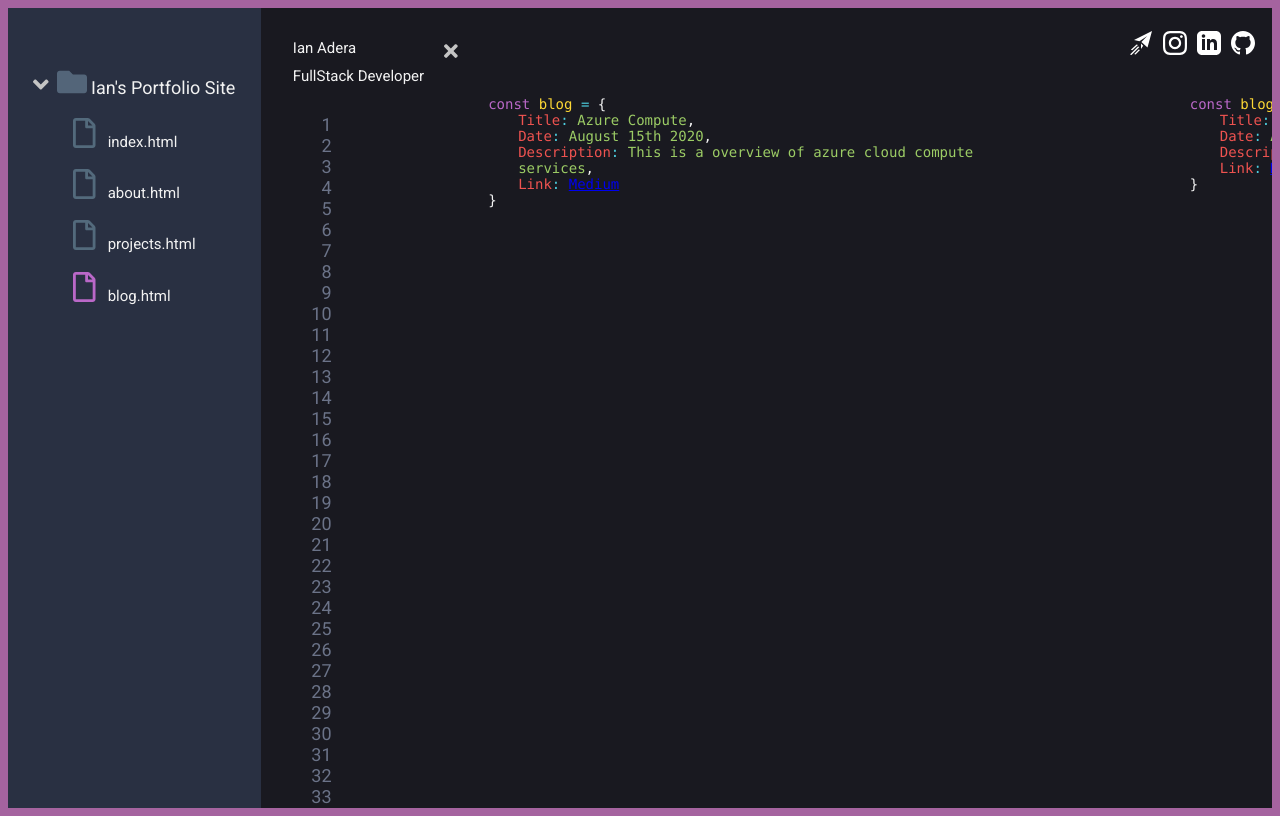
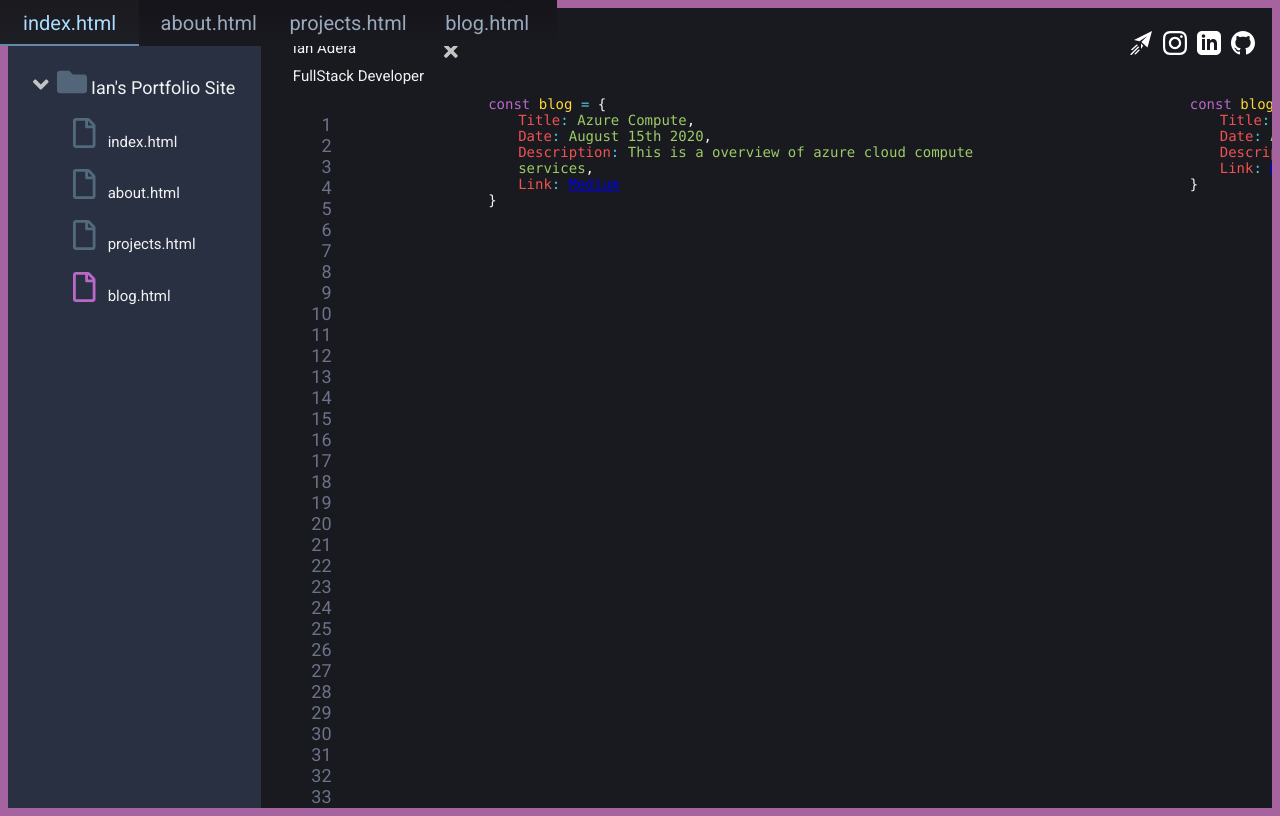
Before and after one commit to Ianodad/MyPortfolio, a Gatsby site: page /blog in a window 1280 px wide. Built offline with nearby package versions, Linux system fonts and the light colour scheme; Gatsby itself is replaced by a stand-in of ours; a web font is replaced by a local one.

Commit message:
Modile render top  menu

```diff
--- a/src/components/Menu.js
+++ b/src/components/Menu.js
@@ -7,7 +7,7 @@ export class Menu extends Component {
       // eslint-disable-next-line react/jsx-filename-extension
       <header id="header">
         <nav className="links pb-0" style={{"--items": 4}}>
-          <a className="pb-1" href="#">index.html</a>
+          <a className="select" href="#">index.html</a>
           <a href="#">about.html</a>
           <a href="#">projects.html</a>
           <a href="#">blog.html</a>
--- a/src/components/header.js
+++ b/src/components/header.js
@@ -18,22 +18,22 @@ const Header = ({ siteTitle }) => {
   // >
   const [width, setWidth] = useState('');
 
-  // useEffect(() => {
+  useEffect(() => {
+    // eslint-disable-next-line no-use-before-define
+    const updateWindowDimensions = () => {
+      // eslint-disable-next-line no-shadow
+      const { width } = document.body.getBoundingClientRect();
+      setWidth(width);
+    };
+    window.addEventListener('resize', updateWindowDimensions);
 
-  //   // eslint-disable-next-line no-use-before-define
-  //   updateWindowDimensions();
-
-  // }, [])
-
-  // const updateWindowDimensions = () => {
-  //   const { width } = document.body.getBoundingClientRect();
-  //   setWidth({width});
-  // }
+    return () => window.removeEventListener('resize', updateWindowDimensions);
+  }, []);
 
   return (
   <div className="header-container">
 
-    { window.innerWidth < 800 &&
+    { width < 800 &&
       <Menu/>
     }
 
--- a/src/css/menu.css
+++ b/src/css/menu.css
@@ -1,5 +1,9 @@
 @import url('https://fonts.googleapis.com/css?family=Inconsolata|Lato:300,400,700');
 
+.select {
+	background: #ffffff06;
+	color: #adf;
+}
 /* Appearance */
 .links {
 	background-color:#191920;
```
